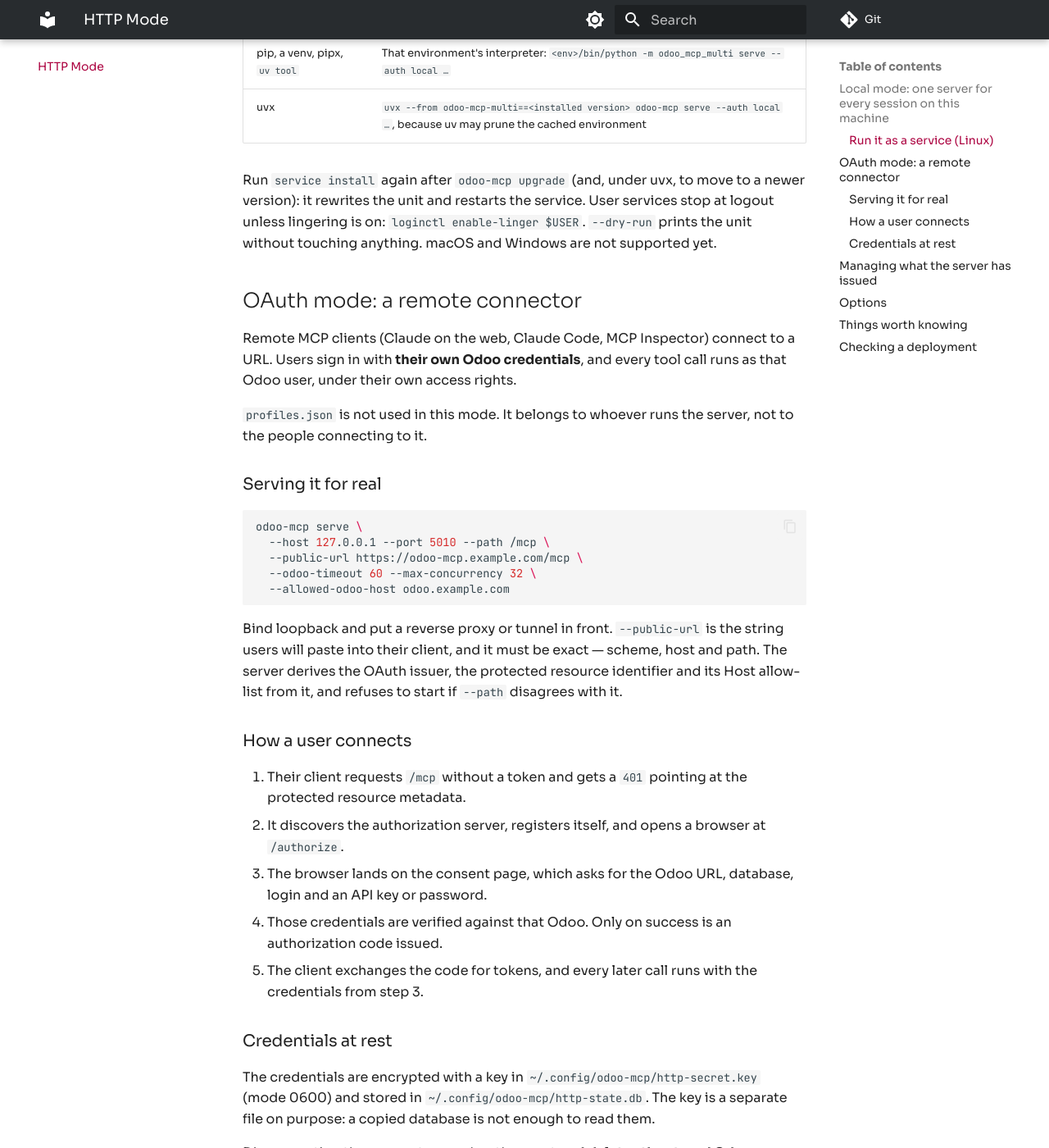
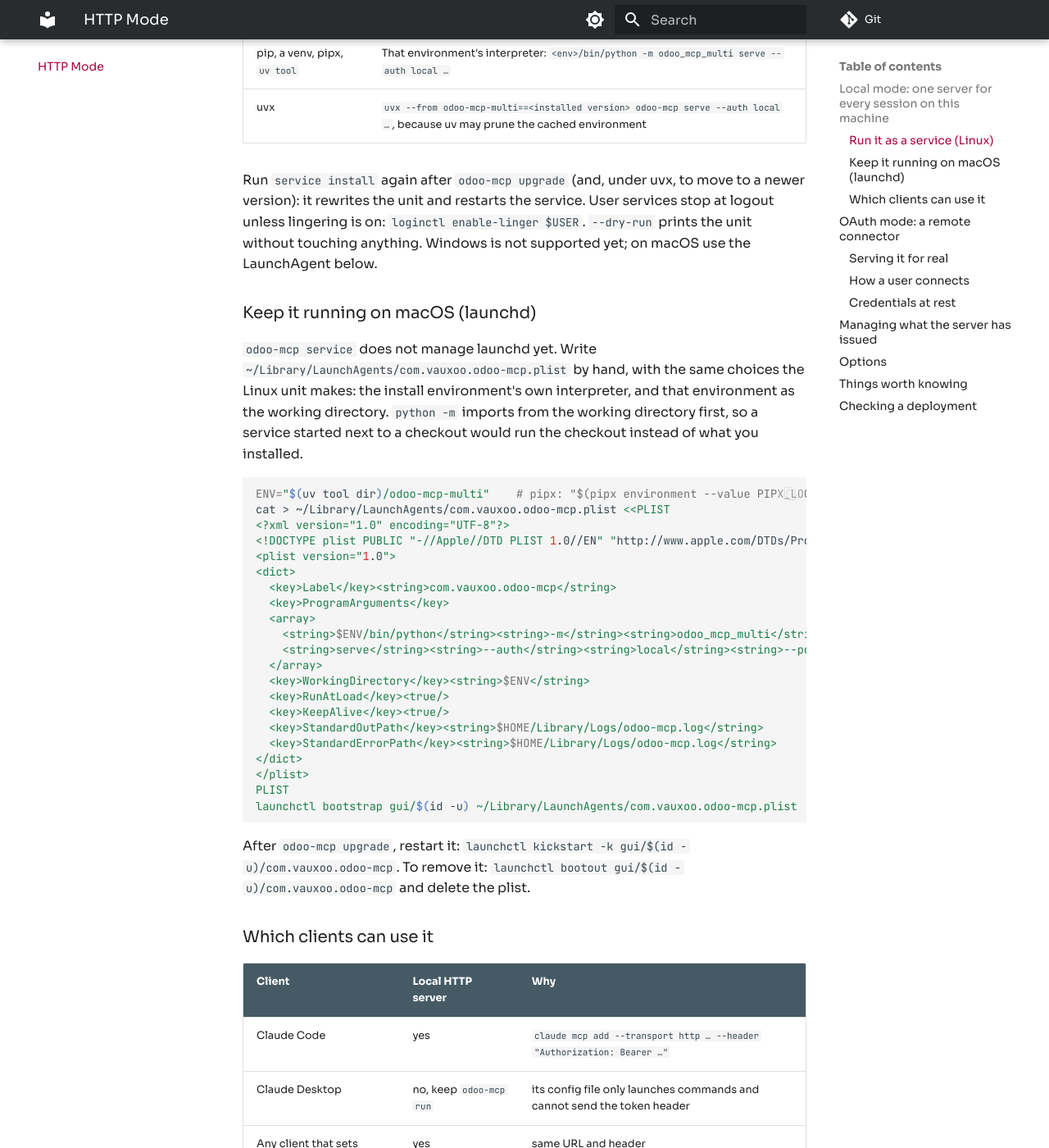
Before and after one commit to Vauxoo/mcp.odoo, an MkDocs documentation site: the page built from docs/http-mode.md, in a window 1280 px wide and 1400 px high, scrolled down 1873 px. Shown: the whole window at 82% size. Built offline with MkDocs 1.6.1 and Material for MkDocs 9.7.7, drawn with Linux system fonts in a browser that asks for light colours; some of the changed text lies outside the part shown.

Commit message:
[IMP] docs: macOS LaunchAgent, client support and one-install check
Setting 0.17.0 up on a Mac surfaced what the docs left for the reader to
discover:
- four copies of odoo-mcp coexisted (pipx, a global editable install and two
  pyenv envs pointing at an old worktree); the CLI ran one version and
  Claude Desktop another. The README now says to keep one install, shows
  `which -a odoo-mcp` to find the others, and `uvx --from <checkout>` to try
  a branch without installing it globally;
- `odoo-mcp service` refuses macOS, and nothing said how to keep the shared
  server running there. http-mode.md gets a LaunchAgent recipe with the same
  choices as the Linux unit (the environment's interpreter and the
  environment as WorkingDirectory), plus how to restart it after upgrading
  and how to remove it. The recipe was executed into a scratch HOME and the
  plist passes plutil;
- Claude Desktop's config file can only launch commands and cannot send the
  token header, so it keeps `odoo-mcp run`; already-open Claude Code
  sessions do not see a newly registered server until restarted; and
  allowing `mcp__odoo__*` / `Bash(odoo-mcp:*)` once avoids approving every
  call, which was the recurring friction.

Co-Authored-By: Claude Opus 5.5 <noreply@anthropic.com>

````diff
--- a/docs/http-mode.md
+++ b/docs/http-mode.md
@@ -77,7 +77,65 @@ Run `service install` again after `odoo-mcp upgrade` (and, under uvx, to
 move to a newer version): it rewrites the unit and restarts the service.
 User services stop at logout unless lingering is on:
 `loginctl enable-linger $USER`. `--dry-run` prints the unit without touching
-anything. macOS and Windows are not supported yet.
+anything. Windows is not supported yet; on macOS use the LaunchAgent below.
+
+### Keep it running on macOS (launchd)
+
+`odoo-mcp service` does not manage launchd yet. Write
+`~/Library/LaunchAgents/com.vauxoo.odoo-mcp.plist` by hand, with the same
+choices the Linux unit makes: the install environment's own interpreter, and
+that environment as the working directory. `python -m` imports from the
+working directory first, so a service started next to a checkout would run
+the checkout instead of what you installed.
+
+```bash
+ENV="$(uv tool dir)/odoo-mcp-multi"    # pipx: "$(pipx environment --value PIPX_LOCAL_VENVS)/odoo-mcp-multi"
+cat > ~/Library/LaunchAgents/com.vauxoo.odoo-mcp.plist <<PLIST
+<?xml version="1.0" encoding="UTF-8"?>
+<!DOCTYPE plist PUBLIC "-//Apple//DTD PLIST 1.0//EN" "http://www.apple.com/DTDs/PropertyList-1.0.dtd">
+<plist version="1.0">
+<dict>
+  <key>Label</key><string>com.vauxoo.odoo-mcp</string>
+  <key>ProgramArguments</key>
+  <array>
+    <string>$ENV/bin/python</string><string>-m</string><string>odoo_mcp_multi</string>
+    <string>serve</string><string>--auth</string><string>local</string><string>--port</string><string>5010</string>
+  </array>
+  <key>WorkingDirectory</key><string>$ENV</string>
+  <key>RunAtLoad</key><true/>
+  <key>KeepAlive</key><true/>
+  <key>StandardOutPath</key><string>$HOME/Library/Logs/odoo-mcp.log</string>
+  <key>StandardErrorPath</key><string>$HOME/Library/Logs/odoo-mcp.log</string>
+</dict>
+</plist>
+PLIST
+launchctl bootstrap gui/$(id -u) ~/Library/LaunchAgents/com.vauxoo.odoo-mcp.plist
+```
+
+After `odoo-mcp upgrade`, restart it:
+`launchctl kickstart -k gui/$(id -u)/com.vauxoo.odoo-mcp`. To remove it:
+`launchctl bootout gui/$(id -u)/com.vauxoo.odoo-mcp` and delete the plist.
+
+### Which clients can use it
+
+| Client | Local HTTP server | Why |
+|---|---|---|
+| Claude Code | yes | `claude mcp add --transport http … --header "Authorization: Bearer …"` |
+| Claude Desktop | no, keep `odoo-mcp run` | its config file only launches commands and cannot send the token header |
+| Any client that sets HTTP headers | yes | same URL and header |
+
+Sessions that were already open when you registered the server do not see
+it: restart them (`claude --resume <id>` keeps the conversation).
+
+In Claude Code, allow the tools once instead of approving every call, in
+`~/.claude/settings.json`:
+
+```json
+{ "permissions": { "allow": ["mcp__odoo__*", "Bash(odoo-mcp:*)"] } }
+```
+
+What a tool may write is still bounded by each profile's `permissions` and
+by Odoo's access rights.
 
 ## OAuth mode: a remote connector
 
````
Also changed, not shown: CHANGELOG.md (+4 -0 lines), README.md (+20 -0 lines).
